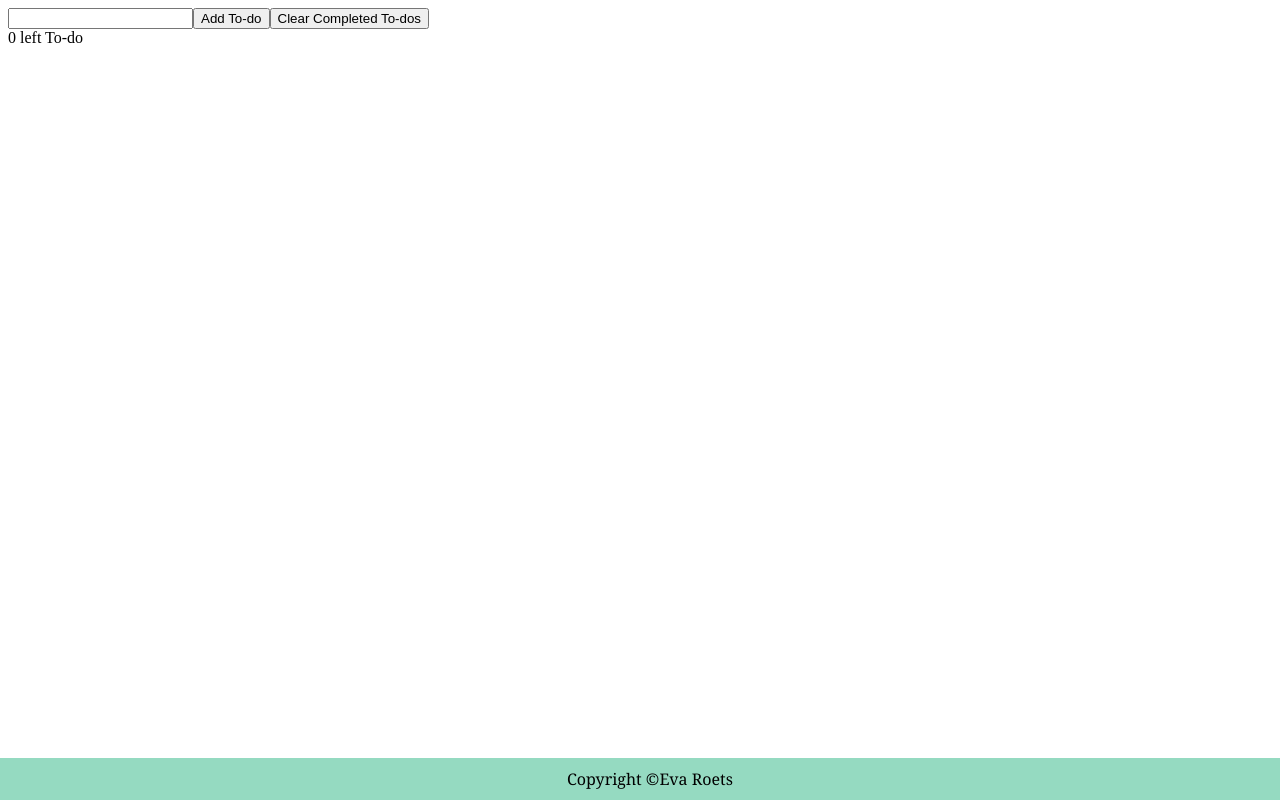
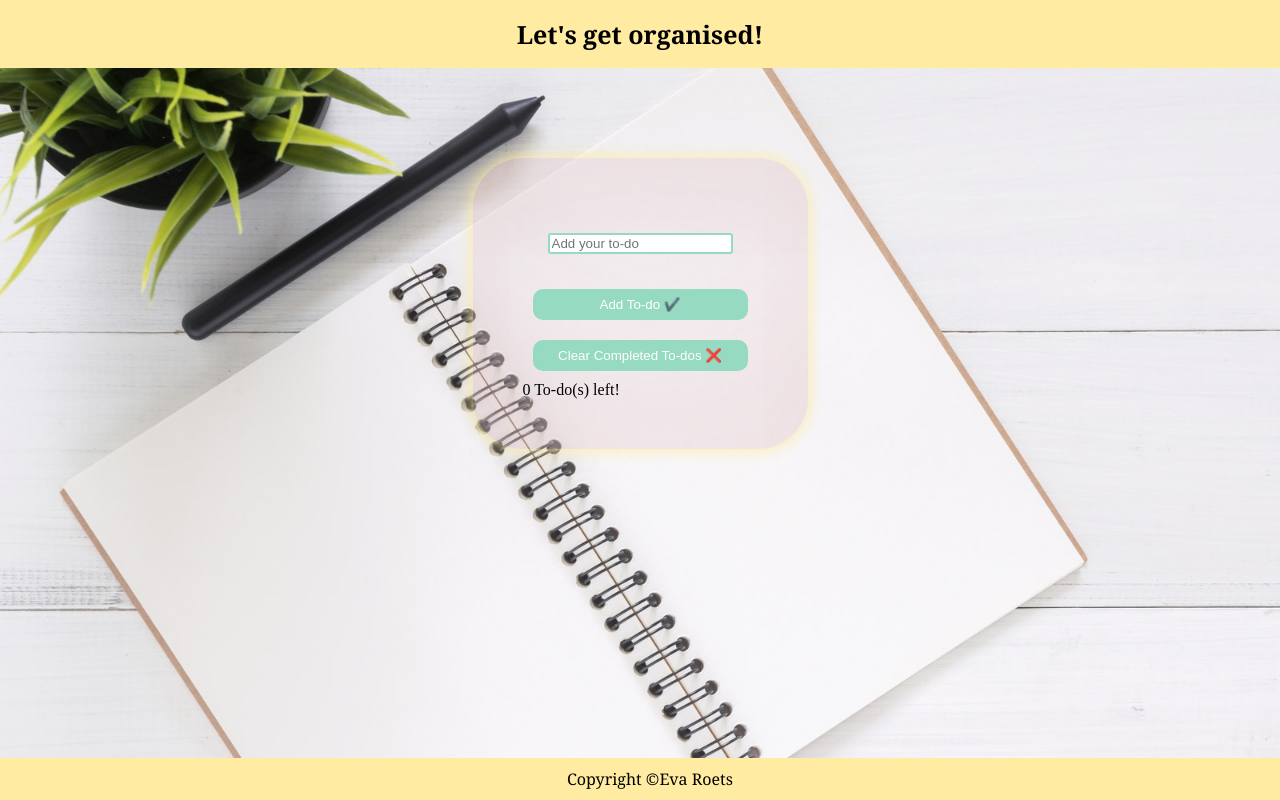
Before and after one commit to EvaRoets/intro-react, a React (Create React App) app: page / in a window 1280 px wide. Built offline with nearby package versions, Linux system fonts and the light colour scheme.

Commit message:
WIP add styling

```diff
--- a/src/App.js
+++ b/src/App.js
@@ -1,11 +1,12 @@
 // Import state hook for function component to be rendered every time it changes
 // Import use ref hook to access elements in html
 // Import use effect hook to store to-dos in local storage
-import React, { useState, useRef, useEffect } from "react";
+import React, {useState, useRef, useEffect} from "react";
 import './css/style.css';
 import TodoList from "./TodoList";
+import Header from "./components/header";
 import Footer from "./components/footer";
-import { v4 as uuidv4 } from 'uuid'
+import {v4 as uuidv4} from 'uuid'
 
 //Access root of entire application
 function App() {
@@ -21,9 +22,11 @@ function App() {
     // Define key in const for useEffect function
     const localStorageKey = 'TodoList.todos'
 
+
+
     // Add function to load saved to-dos after refresh
     // Use an empty array to call the function only once
-    useEffect(() =>{
+    useEffect(() => {
         // converse string to array with parse
         const storedTodos = JSON.parse(localStorage.getItem(localStorageKey))
         // set to-dos to stored to-dos if there are stored to-dos
@@ -38,7 +41,7 @@ function App() {
 
     // Add function to toggle to-dos from incomplete to complete
     // Resets to-do variable to new list of to-dos
-    function checkOffTodo (id){
+    function checkOffTodo(id) {
         // create copy of todolist to ensure not changing the current one, which is a state variable that cannot be changed inside react
         const newTodos = [...todos]
         const todo = newTodos.find(todo => todo.id === id)
@@ -47,7 +50,7 @@ function App() {
     }
 
     //Add function to handle button click 'add to-do'
-    function AddTodo (event) {
+    function AddTodo() {
         //Access input tag value
         const name = todoNameRef.current.value
         // If there is no to-do,  return so there is no empty to do
@@ -57,7 +60,7 @@ function App() {
         setTodos(prevTodos => {
             return [...prevTodos,
                 //Add new to-dos, with uuidv4 function to generate random IDs
-                { id: uuidv4(), name: name, complete: false}]
+                {id: uuidv4(), name: name, complete: false}]
         })
 
         // Clear out input field after clicking
@@ -65,7 +68,7 @@ function App() {
     }
 
     // Add function to handle button click 'clear to-dos'
-    // set to-dos to the new list that doesn't contain any of the cmopleted to-dos
+    // set to-dos to the new list that doesn't contain any of the completed to-dos
     function ClearTodo() {
         const newTodos = todos.filter(todo => !todo.complete)
         setTodos(newTodos)
@@ -75,14 +78,17 @@ function App() {
     return (
         // empty component = fragment, allowing to add multiple JSX elements in 1 function
         <>
-            {/*1st JSX element with passed props todos ~ html attribute */}
-            <TodoList todos={todos} checkOffTodo={checkOffTodo}/>
-            {/*set ref to a variable so it is accessible through useRef inside function */}
-            <input type="text" ref={todoNameRef}/>
-            {/*Add function to handle the button click*/}
-            <button onClick={AddTodo}>Add To-do</button>
-            <button onClick={ClearTodo}>Clear Completed To-dos</button>
-            <div> {todos.filter(todo => !todo.complete).length} left To-do</div>
+            <Header/>
+            <div className="container">
+                {/*1st JSX element with passed props todos ~ html attribute */}
+                <TodoList todos={todos} checkOffTodo={checkOffTodo}/>
+                {/*set ref to a variable so it is accessible through useRef inside function */}
+                <input type="text" ref={todoNameRef} placeholder="Add your to-do"/>
+                {/*Add function to handle the button click*/}
+                <button onClick={AddTodo} >Add To-do ✔️</button>
+                <button onClick={ClearTodo} >Clear Completed To-dos ❌</button>
+                <div className="whatIsLeft"> {todos.filter(todo => !todo.complete).length} To-do(s) left!</div>
+            </div>
             <Footer/>
         </>
     );
--- a/src/Todo.js
+++ b/src/Todo.js
@@ -1,17 +1,16 @@
 import React from "react";
 
-export default function Todo ({ todo, checkOffTodo }) {
+export default function Todo({todo, checkOffTodo}) {
     function todoClick() {
         checkOffTodo(todo.id)
     }
 
     return (
-        <div>
+        <div className="todo">
             <label>
                 <input type="checkbox" checked={todo.complete} onChange={todoClick}/>
                 {todo.name}
             </label>
         </div>
-
     )
 }
--- a/src/TodoList.js
+++ b/src/TodoList.js
@@ -1,12 +1,14 @@
 import React from 'react';
 import Todo from './Todo'
 
-export default function TodoList({ todos, checkOffTodo }) {
+export default function TodoList({todos, checkOffTodo}) {
     return (
+
         // loop over todos with .map
         // add keys to todos ~ htlm id
         todos.map(todo => {
-            return <Todo key ={todo.id} checkOffTodo={checkOffTodo}   todo={todo} />
+            return <Todo key={todo.id} checkOffTodo={checkOffTodo} todo={todo}/>
         })
+
     )
 }
--- a/src/components/header.js
+++ b/src/components/header.js
@@ -0,0 +1,13 @@
+import React from "react";
+
+const Header = () => {
+    return (
+        <>
+            <div className="header">
+                <h1>Let's get organised!</h1>
+            </div>
+        </>
+    );
+}
+
+export default Header;
--- a/src/css/style.css
+++ b/src/css/style.css
@@ -1,9 +1,121 @@
+.header{
+    text-align: center;
+    font-family: Cambria;
+    background-color: #FFEBA1;
+    position: fixed;
+    top: 0;
+    left: 0;
+    width: 100%;
+}
+
+h1 {
+    font-size: 25px;
+}
+
+body {
+    display: grid;
+    align-items: center;
+    justify-content: center;
+    background: url('images/pexels-tirachard-kumtanom-733857.jpg') repeat fixed;
+    background-size: cover;
+}
+
+.container {
+    width: fit-content;
+    height: fit-content;
+    position: relative;
+    background: inherit;
+    border-radius: 50px;
+    box-shadow: 0 0 1rem #FFEBA1;
+    overflow: hidden;
+    z-index: 1;
+    margin-top: 150px;
+    text-align: left;
+    padding: 50px;
+    display: flex;
+    flex-direction: column;
+    align-content: center;
+}
+
+.container:before {
+    content: "";
+    position: absolute;
+    background: inherit;
+    top: 0;
+    right: 0;
+    bottom: 0;
+    left: 0;
+    border-radius: 25px;
+    box-shadow: inset 0 0 2000px #E2C4C6;
+    filter: blur(1px);
+    margin: -20px;
+    z-index: -1;
+}
+
+.todo{
+    margin-top: 10px;
+}
+
+input[type=text]{
+    margin: 25px;
+    border: 2px solid #95DAC1;
+    border-radius: 3px;
+}
+
+
+input[type=checkbox] {
+    position: relative;
+    cursor: pointer;
+}
+input[type=checkbox]:before {
+    content: "";
+    display: block;
+    position: absolute;
+    width: 16px;
+    height: 16px;
+    top: 0;
+    left: 0;
+    border: 2px solid #95DAC1;
+    border-radius: 3px;
+    background-color: white;
+    margin-right: 50px;
+}
+
+input[type='checkbox']:checked:after {
+    content: "";
+    display: block;
+    width: 5px;
+    height: 10px;
+    border: solid #95DAC1;
+    border-width: 0 2px 2px 0;
+    -webkit-transform: rotate(45deg);
+    -ms-transform: rotate(45deg);
+    transform: rotate(45deg);
+    position: absolute;
+    top: 2px;
+    left: 6px;
+}
+
+button{
+    padding: 5px;
+    border-radius: 10px;
+    border: solid #95DAC1;
+    margin: 10px;
+    background-color: #95DAC1;
+    color: white;
+}
+
+label{
+    font-size: 18px;
+    color:pink;
+}
+
 .footer{
     text-align: center;
     font-family: Cambria;
     margin-top: 10px;
     padding: 10px;
-    background-color: #95DAC1;
+    background-color: #FFEBA1;
     position: fixed;
     bottom: 0;
     left: 0;
```
Also changed, not shown: src/css/images/pexels-tirachard-kumtanom-733857.jpg (added).
